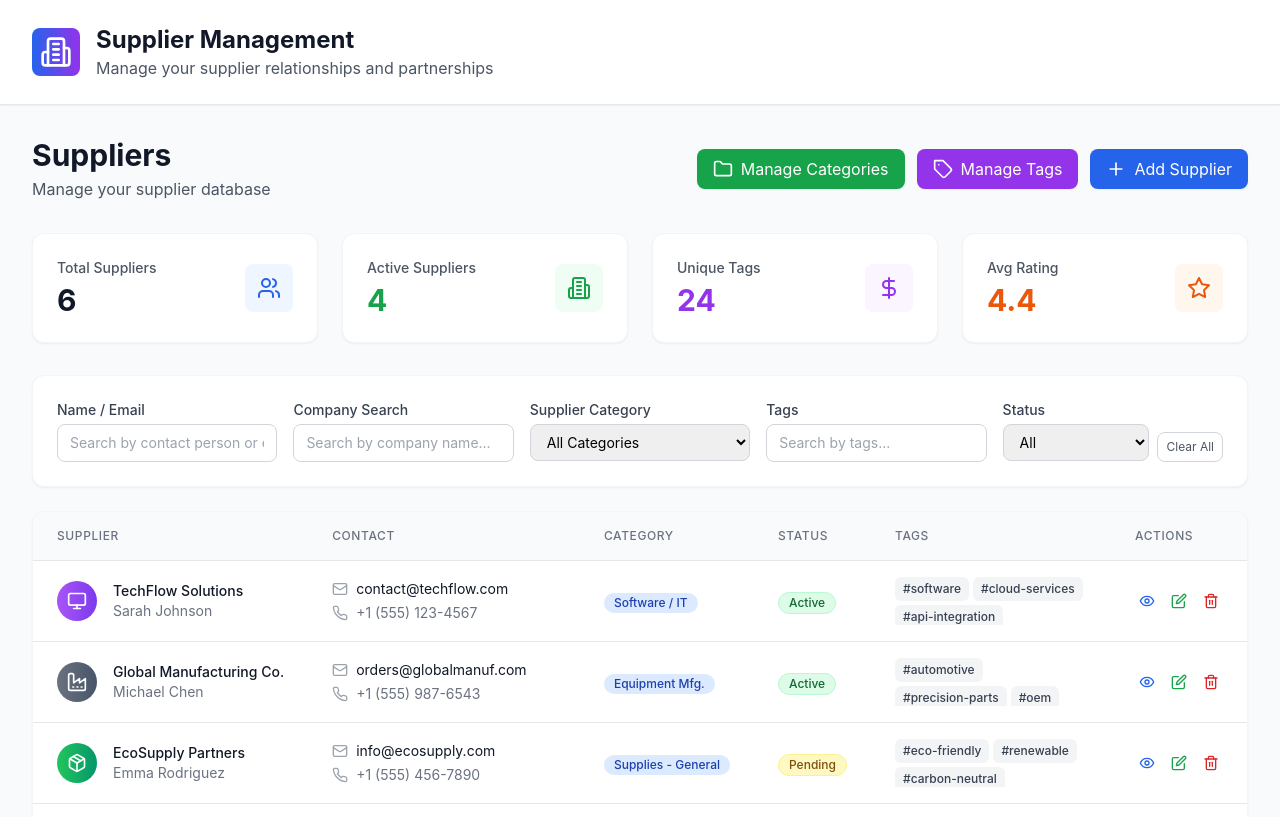
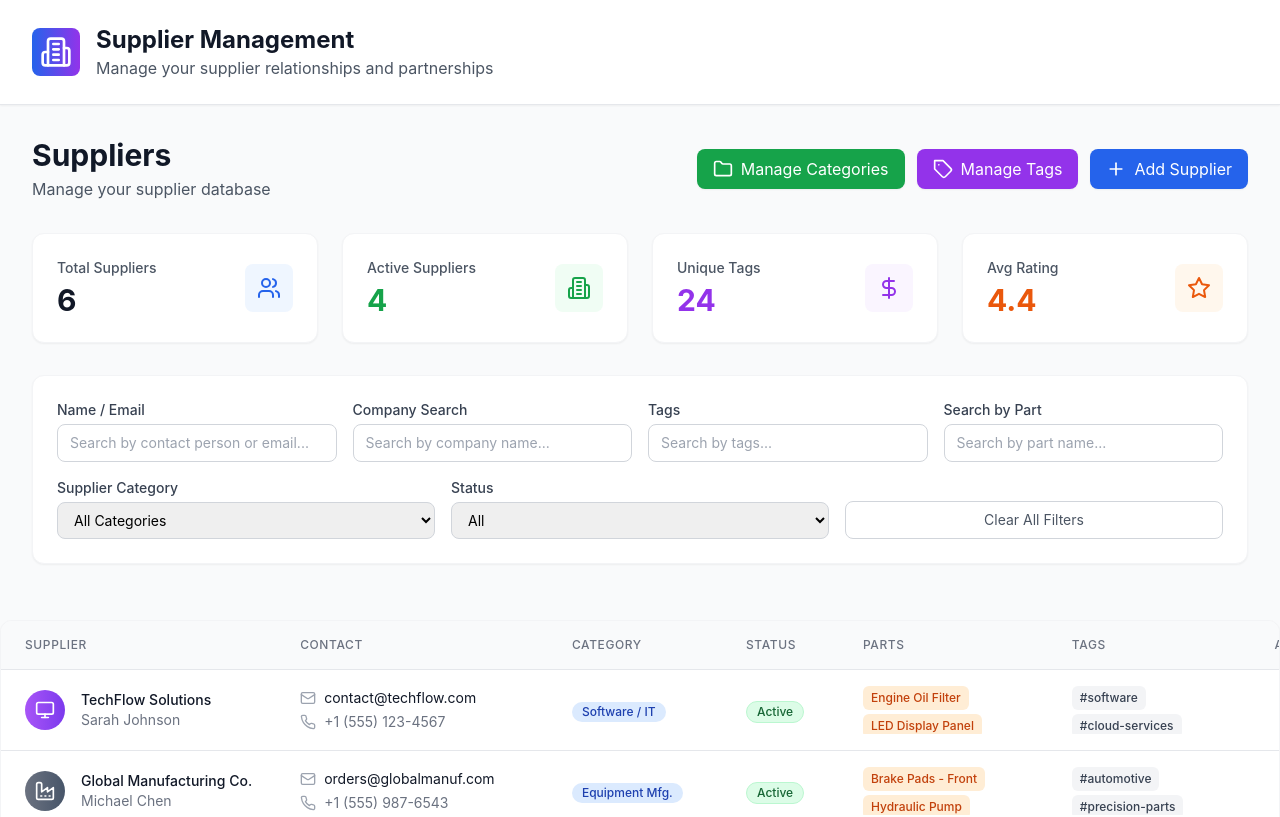
Before and after one commit to Kabba24ai/supplier-management-gj, a React (Vite) app: page / in a window 1280 px wide. Shown: the top 817 px of the page. Built offline with nearby package versions, Linux system fonts and the light colour scheme.

Commit message:
Fix Search Design and Add Parts Column

```diff
--- a/src/App.tsx
+++ b/src/App.tsx
@@ -170,6 +170,7 @@ function App() {
     setNameEmailSearch('');
     setCompanySearch('');
     setTagSearch('');
+    setPartSearch('');
     setStatusFilter('all');
     setCategoryFilter('all');
   };
@@ -305,7 +306,8 @@ function App() {
 
         {/* Search and Filters */}
         <div className="bg-white rounded-xl shadow-sm border border-gray-100 p-6 mb-6">
-          <div className="grid grid-cols-1 lg:grid-cols-5 gap-4">
+          {/* Row 1 - Text Searches */}
+          <div className="grid grid-cols-1 lg:grid-cols-4 gap-4 mb-4">
             {/* Name/Email Search */}
             <div>
               <label className="block text-sm font-medium text-gray-700 mb-1">Name / Email</label>
@@ -317,7 +319,6 @@ function App() {
                 className="w-full px-3 py-2 border border-gray-300 rounded-lg focus:ring-2 focus:ring-blue-500 focus:border-transparent text-sm"
               />
             </div>
-
 
             {/* Company Search */}
             <div>
@@ -331,6 +332,33 @@ function App() {
               />
             </div>
 
+            {/* Tags Search */}
+            <div>
+              <label className="block text-sm font-medium text-gray-700 mb-1">Tags</label>
+              <input
+                type="text"
+                value={tagSearch}
+                onChange={(e) => setTagSearch(e.target.value)}
+                placeholder="Search by tags..."
+                className="w-full px-3 py-2 border border-gray-300 rounded-lg focus:ring-2 focus:ring-blue-500 focus:border-transparent text-sm"
+              />
+            </div>
+
+            {/* Parts Search */}
+            <div>
+              <label className="block text-sm font-medium text-gray-700 mb-1">Search by Part</label>
+              <input
+                type="text"
+                value={partSearch}
+                onChange={(e) => setPartSearch(e.target.value)}
+                placeholder="Search by part name..."
+                className="w-full px-3 py-2 border border-gray-300 rounded-lg focus:ring-2 focus:ring-blue-500 focus:border-transparent text-sm"
+              />
+            </div>
+          </div>
+
+          {/* Row 2 - Filters and Actions */}
+          <div className="grid grid-cols-1 lg:grid-cols-3 gap-4">
             {/* Category Filter */}
             <div>
               <label className="block text-sm font-medium text-gray-700 mb-1">Supplier Category</label>
@@ -346,21 +374,8 @@ function App() {
               </select>
             </div>
 
-            {/* Tags Search */}
+            {/* Status Filter */}
             <div>
-              <label className="block text-sm font-medium text-gray-700 mb-1">Tags</label>
-              <input
-                type="text"
-                value={tagSearch}
-                onChange={(e) => setTagSearch(e.target.value)}
-                placeholder="Search by tags..."
-                className="w-full px-3 py-2 border border-gray-300 rounded-lg focus:ring-2 focus:ring-blue-500 focus:border-transparent text-sm"
-              />
-            </div>
-
-            {/* Status Filter and Clear Button */}
-            <div className="flex gap-2">
-              <div className="flex-1">
               <label className="block text-sm font-medium text-gray-700 mb-1">Status</label>
               <select
                 value={statusFilter}
@@ -373,17 +388,23 @@ function App() {
                 <option value="pending">Pending</option>
               </select>
             </div>
+
+            {/* Clear Filters Button */}
             <div className="flex items-end">
               <button
                 onClick={clearFilters}
-                  className="px-2 py-1.5 text-xs text-gray-600 border border-gray-300 rounded-lg hover:bg-gray-50 transition-colors whitespace-nowrap"
+                className="w-full px-4 py-2 text-sm text-gray-600 border border-gray-300 rounded-lg hover:bg-gray-50 transition-colors"
               >
-                  Clear All
+                Clear All Filters
               </button>
             </div>
           </div>
         </div>
-        </div>
+
+      </main>
+
+      {/* Full-width Suppliers Table */}
+      <div className="w-full">
 
         {/* Suppliers Table */}
         <div className="bg-white rounded-xl shadow-sm border border-gray-100 overflow-hidden">
@@ -395,6 +416,7 @@ function App() {
                   <th className="px-6 py-4 text-left text-xs font-medium text-gray-500 uppercase tracking-wider">Contact</th>
                   <th className="px-6 py-4 text-left text-xs font-medium text-gray-500 uppercase tracking-wider">Category</th>
                   <th className="px-6 py-4 text-left text-xs font-medium text-gray-500 uppercase tracking-wider">Status</th>
+                  <th className="px-6 py-4 text-left text-xs font-medium text-gray-500 uppercase tracking-wider w-64">Parts</th>
                   <th className="px-6 py-4 text-left text-xs font-medium text-gray-500 uppercase tracking-wider w-64">Tags</th>
                   <th className="px-6 py-4 text-left text-xs font-medium text-gray-500 uppercase tracking-wider">Actions</th>
                 </tr>
@@ -402,7 +424,7 @@ function App() {
               <tbody className="bg-white divide-y divide-gray-200">
                 {filteredSuppliers.length === 0 ? (
                   <tr>
-                    <td colSpan={6} className="text-center py-12">
+                    <td colSpan={7} className="text-center py-12">
                       <Users className="mx-auto h-12 w-12 text-gray-400" />
                       <h3 className="mt-2 text-sm font-medium text-gray-900">No suppliers found</h3>
                       <p className="mt-1 text-sm text-gray-500">Try adjusting your search or filter criteria.</p>
@@ -443,6 +465,20 @@ function App() {
                         <span className={`inline-flex items-center px-2.5 py-0.5 rounded-full text-xs font-medium border ${getStatusColor(supplier.status)}`}>
                           <span className="capitalize">{supplier.status}</span>
                         </span>
+                      </td>
+                      <td className="px-6 py-4 text-sm text-gray-900 w-64">
+                        <div className="flex flex-wrap gap-1 max-w-xs max-h-12 overflow-hidden">
+                          {parts.filter(part => part.supplierIds.includes(supplier.id)).slice(0, 4).map((part, index) => (
+                            <span key={index} className="inline-flex items-center px-2 py-1 rounded-md text-xs font-medium bg-orange-100 text-orange-700 whitespace-nowrap">
+                              {part.name}
+                            </span>
+                          ))}
+                          {parts.filter(part => part.supplierIds.includes(supplier.id)).length > 4 && (
+                            <span className="inline-flex items-center px-2 py-1 rounded-md text-xs font-medium bg-orange-200 text-orange-800 whitespace-nowrap">
+                              +{parts.filter(part => part.supplierIds.includes(supplier.id)).length - 4} more
+                            </span>
+                          )}
+                        </div>
                       </td>
                       <td className="px-6 py-4 text-sm text-gray-900 w-64">
                         <div className="flex flex-wrap gap-1 max-w-xs max-h-12 overflow-hidden">
@@ -489,7 +525,7 @@ function App() {
             </table>
           </div>
         </div>
-      </main>
+      </div>
 
       {/* Supplier Modal */}
       {showModal && (
```
Lines whose indentation alone changed are shown as unchanged.
